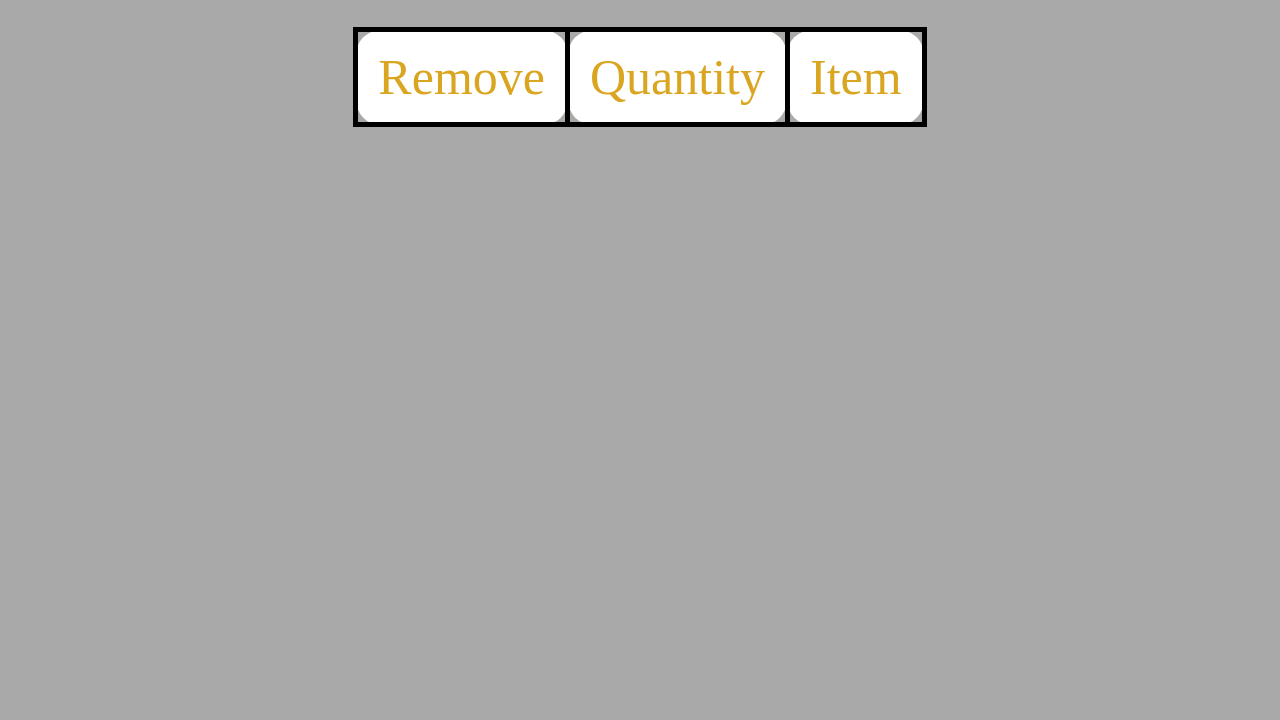
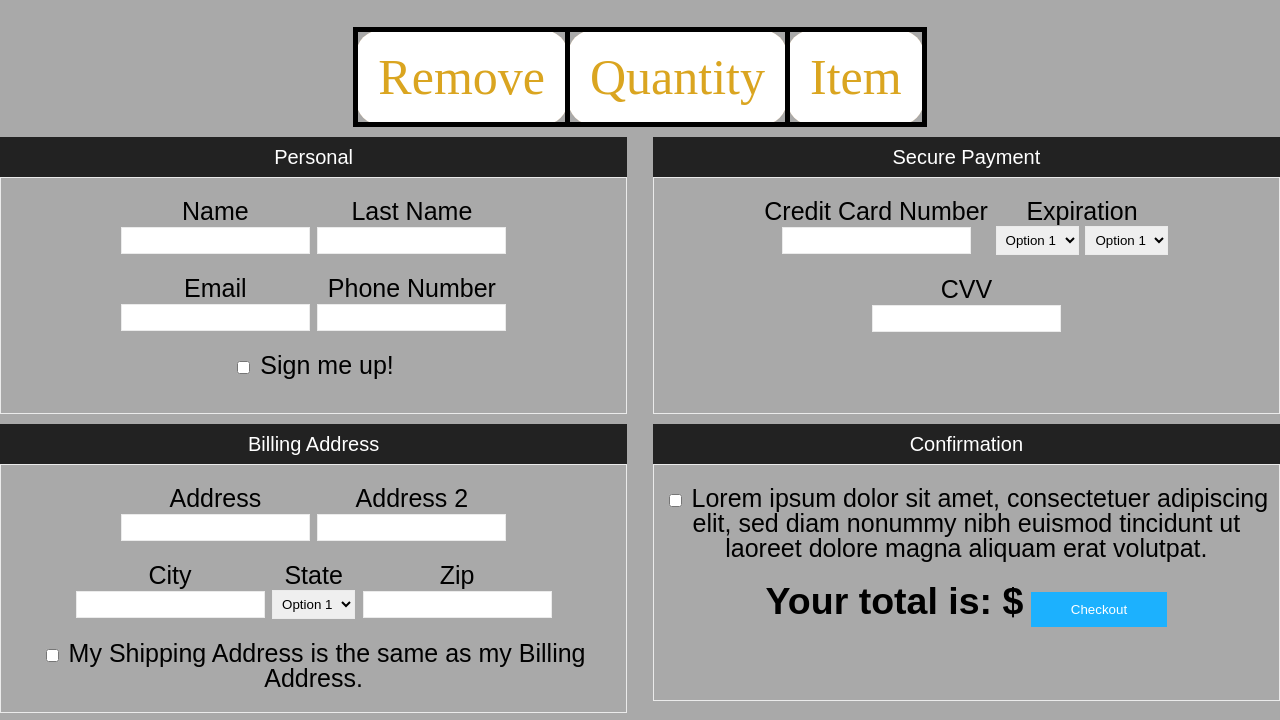
Before and after one commit to ColoSRJones/Lab14, a plain HTML site: page cart.html in a window 1280 px wide. Shown: the part 164-884 px from the top of the page. Drawn offline with Linux system fonts and the light colour scheme.

Commit message:
add address and credit card info

```diff
--- a/cart.html
+++ b/cart.html
@@ -50,6 +50,173 @@
 			</div>
 		</section>
 
+		<div class="left">
+			<div class="form_header">
+				<h3>Personal</h3>
+			</div>
+			<div class="container">
+				<ul>
+					<div>
+						<li>
+							<label for="">Name</label>
+							<input type="text" />
+						</li>
+						<li>
+							<label for="">Last Name</label>
+							<input type="text" />
+						</li>
+					</div>
+					<div>
+						<li>
+							<label for="">Email</label>
+							<input type="text" />
+						</li>
+						<li>
+							<label for="">Phone Number</label>
+							<input type="text" />
+						</li>
+					</div>
+					<li>
+						<input type="checkbox"> <small>Sign me up!</small>
+					</li>
+				</ul>
+			</div>
+
+			<div class="form_header">
+				<h3>Billing Address</h3>
+			</div>
+			<div class="container">
+				<ul>
+					<div>
+						<li>
+							<label for="">Address</label>
+							<input type="text" />
+						</li>
+						<li>
+							<label for="">Address 2</label>
+							<input type="text" />
+						</li>
+					</div>
+					<div>
+						<li>
+							<label for="">City</label>
+							<input type="text" />
+						</li>
+						<li>
+							<label for="">State</label>
+							<select name='options'>
+								<option value='option-1'>Option 1</option>
+								<option value='option-2'>Option 2</option>
+								<option value='option-3'>Option 3</option>
+							</select>
+						</li>
+						<li>
+							<label for="">Zip</label>
+							<input type="text" />
+						</li>
+					</div>
+					<li>
+						<input type="checkbox"> <small>My Shipping Address is the same as my Billing Address.</small>
+					</li>
+				</ul>
+			</div>
+
+			<div class="form_header">
+				<h3>Shipping Address</h3>
+			</div>
+			<div class="container">
+				<ul>
+					<div>
+						<li>
+							<label for="">Address</label>
+							<input type="text" />
+						</li>
+						<li>
+							<label for="">Address 2</label>
+							<input type="text" />
+						</li>
+					</div>
+					<div>
+						<li>
+							<label for="">City</label>
+							<input type="text" />
+						</li>
+						<li>
+							<label for="">State</label>
+							<select name='options'>
+								<option value='option-1'>Option 1</option>
+								<option value='option-2'>Option 2</option>
+								<option value='option-3'>Option 3</option>
+							</select>
+						</li>
+						<li>
+							<label for="">Zip</label>
+							<input type="text" />
+						</li>
+					</div>
+					<li>
+						<input type="checkbox"> <small>Save my Shipping Address for future orders.</small>
+					</li>
+				</ul>
+			</div>
+		</div>
+		<div class="right">
+			<div class="form_header">
+				<h3>Secure Payment</h3>
+			</div>
+			<div class="container">
+				<ul>
+					<div>
+						<li>
+							<label for="">Credit Card Number</label>
+							<input type="text" />
+						</li>
+						<li>
+							<label for="">Expiration</label>
+							<select name='options'>
+								<option value='option-1'>Option 1</option>
+								<option value='option-2'>Option 2</option>
+								<option value='option-3'>Option 3</option>
+							</select>
+							<select name='options'>
+								<option value='option-1'>Option 1</option>
+								<option value='option-2'>Option 2</option>
+								<option value='option-3'>Option 3</option>
+							</select>
+						</li>
+					</div>
+					<div>
+						<li>
+							<label for="">CVV</label>
+							<input type="text" />
+						</li>
+					</div>
+				</ul>
+			</div>
+
+			<div class="form_header">
+				<h3>Confirmation</h3>
+			</div>
+			<div class="container">
+				<ul>
+					<div>
+						<li>
+							<input type="checkbox" /> <small>Lorem ipsum dolor sit amet, consectetuer adipiscing elit,
+								sed diam nonummy nibh euismod tincidunt ut laoreet dolore magna aliquam erat
+								volutpat.</small>
+						</li>
+					</div>
+					<div>
+						<li>
+							<h4>Your total is: $</h4>
+						</li>
+						<li>
+							<input type="submit" value="Checkout" />
+						</li>
+					</div>
+				</ul>
+			</div>
+		</div>
 	</main>
 
 	<footer>
--- a/css/style.css
+++ b/css/style.css
@@ -8,7 +8,8 @@ body {
 	font-size: 20px;
 	text-align: center;
 }
-#BusMall{
+
+#BusMall {
 	font-size: 75px;
 	color: gold;
 	-webkit-text-stroke: 1px black;
@@ -19,6 +20,7 @@ body {
 		-1px 1px 0 #000,
 		1px 1px 0 #000;
 }
+
 h1 {
 	font-size: 30px;
 	font-family: 'Permanent Marker', cursive;
@@ -114,3 +116,90 @@ footer {
 	text-align: center;
 	margin-top: 100%
 }
+
+.form_header {
+	margin-top: 10px;
+
+	h3 {
+		margin: 0;
+		padding: 10px;
+		color: #fff;
+		background-color: #222;
+		font-family: sans-serif;
+		font-weight: 300;
+	}
+}
+
+.container {
+	border: 1px solid #ebebeb;
+	padding: 10px 0;
+	@include border-radius(4px);
+	font-family: sans-serif;
+	min-height: 215px;
+
+	ul {
+		li {
+			list-style: none;
+			margin: 10px 0;
+			display: inline-block;
+
+			label {
+				display: block;
+			}
+
+			input[type="text"],
+			select {
+				border: 1px solid #ebebeb;
+				padding: 5px;
+			}
+
+			input[type="submit"] {
+				border: 0;
+				background-color: #1cb1fe;
+				@include border-radius(4px);
+				color: #fff;
+				padding: 10px 40px;
+				@include box-shadow(0px 2px 0px #1cb1fe - 50);
+				border-top: 1px solid #1cb1fe + 50;
+			}
+
+			h4 {
+				font-size: 1.5em;
+				font-weight: 800;
+			}
+		}
+	}
+}
+
+
+.left {
+	display: block;
+	width: 100%;
+	float: left;
+	clear: both;
+}
+
+.right {
+	display: block;
+	width: 100%;
+	margin-left: 0;
+	float: left;
+	clear: both;
+}
+
+@media only screen and (min-width: 481px) {
+	.left {
+		display: block;
+		width: 49%;
+		float: left;
+		clear: none;
+	}
+
+	.right {
+		display: block;
+		width: 49%;
+		margin-left: 2%;
+		float: left;
+		clear: none;
+	}
+}
```
Lines whose indentation alone changed are shown as unchanged.
